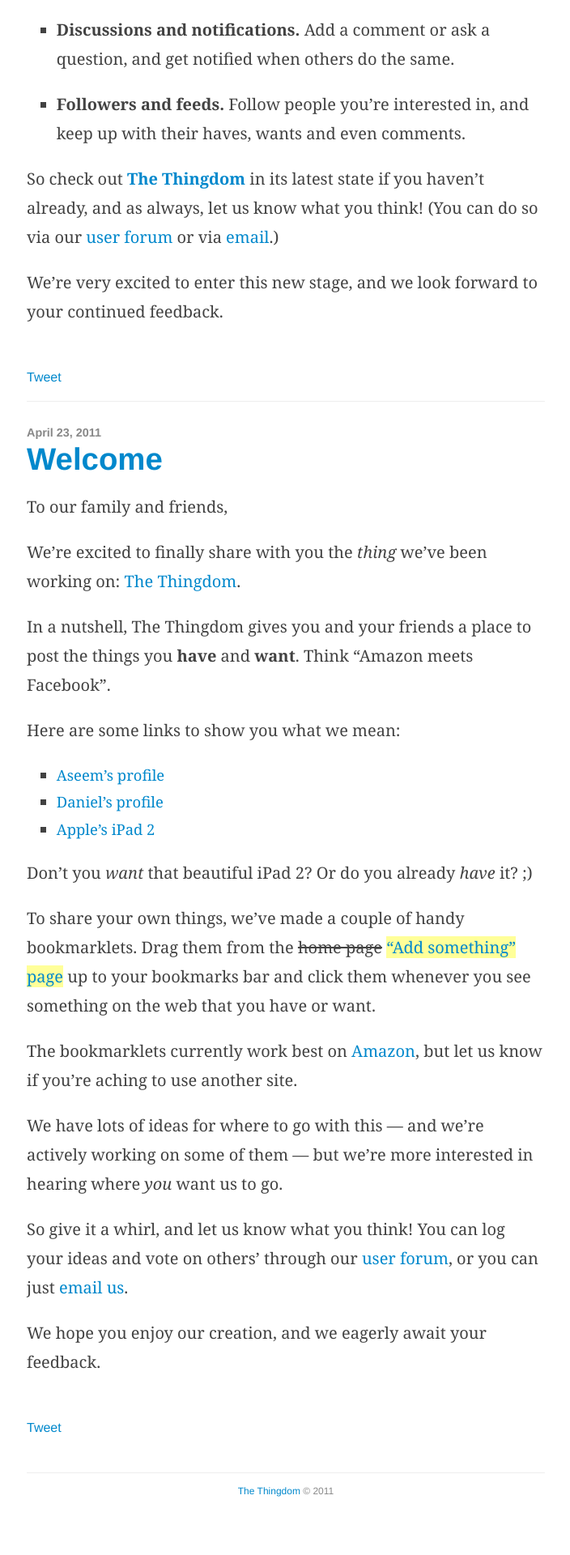
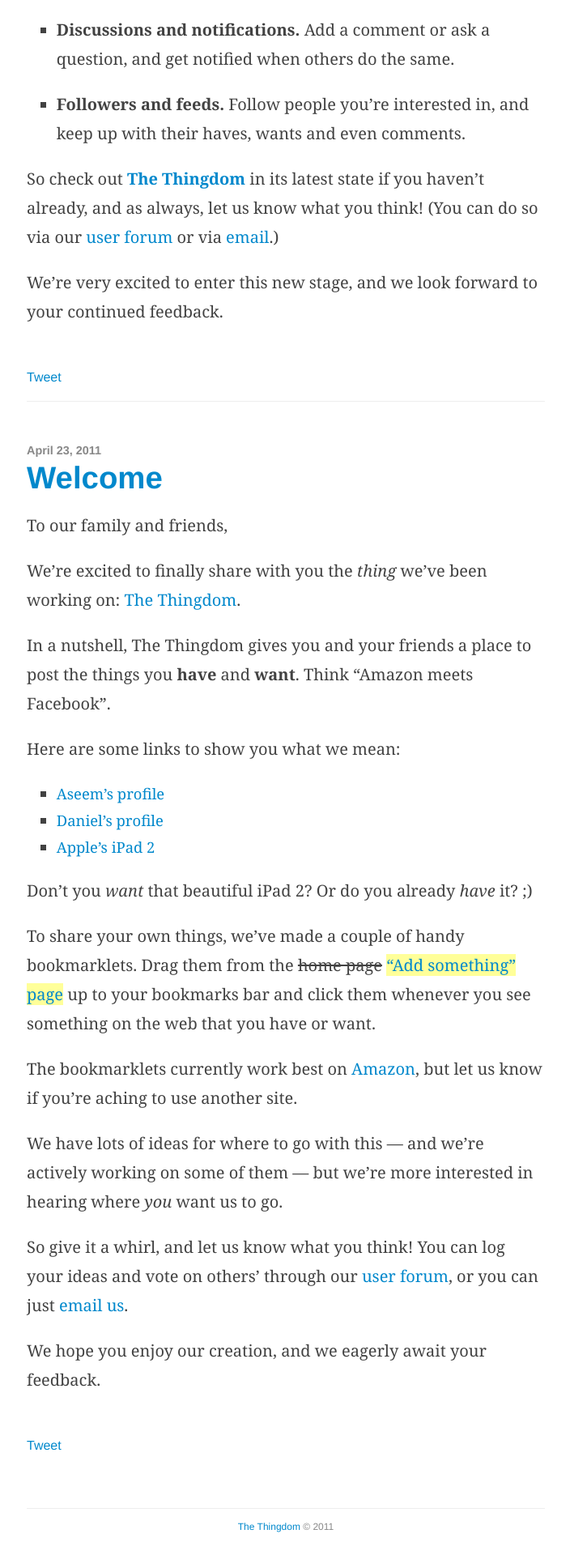
Before and after one commit to thingdom/thingdom-blog, a Jekyll site: the page built from index.html, in a window 1280 px wide. Shown: the part 1037-2957 px from the top of the page at 81% size, without its empty margins (287-991 px from the left). Built offline with Jekyll 4.4.1, drawn with Linux system fonts in a browser that asks for light colours; comment, search, counter and statistics services are not loaded; before the commit the page ends 2912 px from its top, so only the background shows below that.

Commit message:
Minor: increase spacing between posts.

```diff
--- a/_layouts/default.html
+++ b/_layouts/default.html
@@ -69,7 +69,7 @@
             margin: 0;
 
             border-bottom:1px solid #eee;
-            margin-bottom: 1.6em
+            margin-bottom: 3em
         }
 
         /* NOTE: Only works for CSS3 compliant browsers.
```
